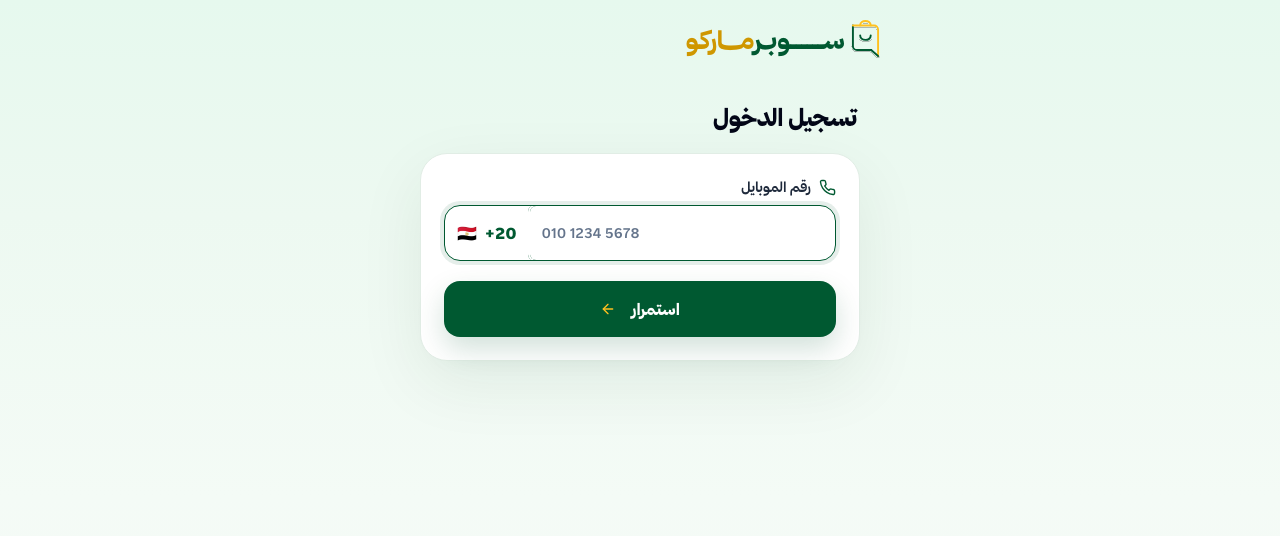
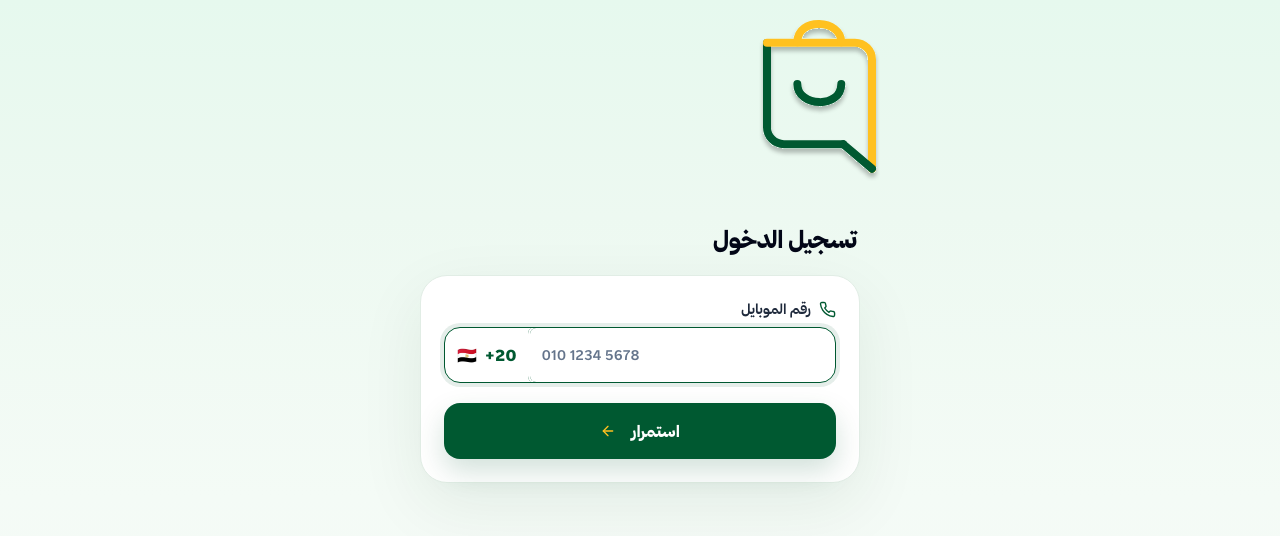
Before and after one commit to bodo2020/suq-arabi-mobile-market, a React (Vite) app: page /phone-login in a window 1280 px wide. Shown: the top 536 px of the page. Built offline with nearby package versions, Linux system fonts and the light colour scheme; what @capacitor/core would draw is missing.

Commit message:
style(auth): lead with official bag mark and correct branded Egyptian welcome

```diff
--- a/src/components/layout/AuthLayout.tsx
+++ b/src/components/layout/AuthLayout.tsx
@@ -1,12 +1,30 @@
 import React from 'react';
-import HeaderBrand from '@/components/layout/header/HeaderBrand';
+import { Link } from 'react-router-dom';
+import BrandMark from '@/components/brand/BrandMark';
+import BrandWordmark from '@/components/brand/BrandWordmark';
 import './auth.css';
 
-export default function AuthLayout({ children }: { children: React.ReactNode }) {
+type AuthLayoutProps = {
+  children: React.ReactNode;
+  variant?: 'welcome' | 'flow';
+};
+
+/** The official shopping-bag mark leads the screen; only initial login has a wordmark welcome. */
+export default function AuthLayout({ children, variant = 'flow' }: AuthLayoutProps) {
+  const isWelcome = variant === 'welcome';
+
   return (
-    <main className="auth-page" dir="rtl">
-      <header className="auth-brand">
-        <HeaderBrand />
+    <main className={`auth-page auth-page--${variant}`} dir="rtl">
+      <header className={`auth-brand auth-brand--${variant}`}>
+        <Link to="/" className="auth-brand-mark-link" aria-label="الرجوع للرئيسية">
+          <BrandMark variant="mark" className={isWelcome ? 'auth-bag-mark auth-bag-mark--welcome' : 'auth-bag-mark auth-bag-mark--flow'} />
+        </Link>
+        {isWelcome && (
+          <h1 className="auth-welcome-heading">
+            <span className="auth-welcome-greeting">يا أهلاً بيك في</span>
+            <BrandWordmark className="brand-name--home auth-welcome-wordmark" />
+          </h1>
+        )}
       </header>
       <div className="auth-surface">{children}</div>
     </main>
```
